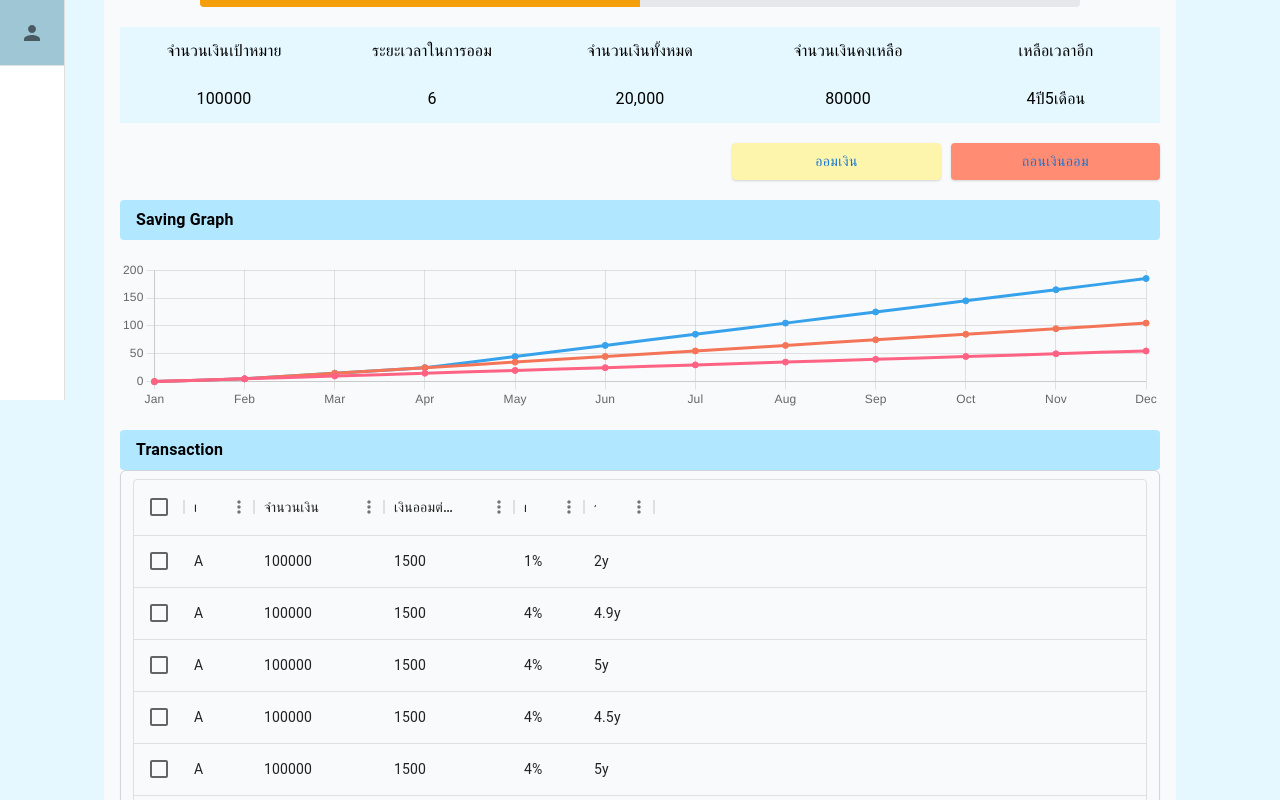
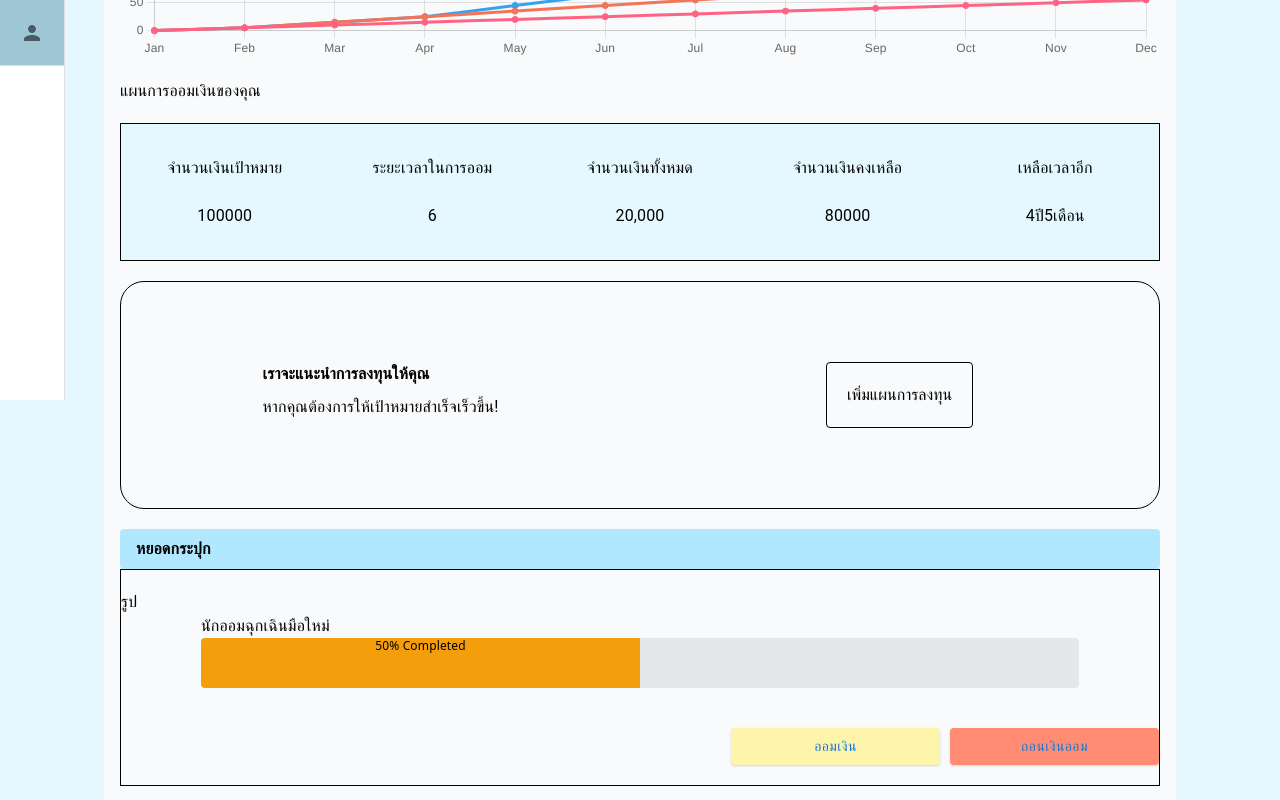
Before and after one commit to JuneKR/money-mate, a Next.js app in the folder frontend/: page /EmergencyPages/emergencyDashboard in a window 1280 px wide. Shown: the part 400-1200 px from the top of the page. Built offline with nearby package versions, Linux system fonts and the light colour scheme.

Commit message:
edited layout

```diff
--- a/frontend/src/components/savingSelectionPageButtons.tsx
+++ b/frontend/src/components/savingSelectionPageButtons.tsx
@@ -11,8 +11,8 @@ const SavingSelectionPage: React.FC<SavingSelectionPageProps> = ({ title}) => {
      router.push('/EmergencyPages/emergencyHomepage')
    }
     return (
-        <div style={{ width: "100%"}}>
-            <div className="p-4 dark:border-gray-700 mt-14">
+        <div className='w-full h-full'>
+            <div className="px-4 dark:border-gray-700 mt-14">
             <div className="grid grid-cols-1 md:grid-cols-3 lg-grid-cols-3 gap-3 mb-3">
                   <div className=" border-2 border-gray-500 rounded-sm flex items-center justify-center h-24 rounded bg-gray-50 dark:bg-gray-800">
                     <button onClick = {handleEmergencyHomepage} className="text-2xl text-black dark:text-gray-500">Emergency</button>
--- a/frontend/src/pages/EmergencyPages/emergencyDashboard.tsx
+++ b/frontend/src/pages/EmergencyPages/emergencyDashboard.tsx
@@ -27,7 +27,7 @@ const EmergencyDashboard = () => {
                     ออมเงินเผื่อฉุกเฉิน
                </p>
             </div>
-            <div style={{ padding: "0 1rem" }} className="w-full h-full text-black py-4 rounded bg-gray-50 dark:bg-gray-800">
+            <div style={{ padding: "0 1rem" }} className="w-full h-full text-black py-5 rounded bg-gray-50 dark:bg-gray-800">
                <div className='grid grid-cols-2 gap-3 py-3'>
                     <div className='py-2 border border-gray-500 rounded'>
                         <ModleButtonForm1 title={''}/>
@@ -43,19 +43,19 @@ const EmergencyDashboard = () => {
                </div>
                <div style={{display: "flex", alignItems: "center",backgroundColor: '#B2E8FF'}} className=" py-2 rounded bg-gray-50 dark:bg-gray-800">
                     <p style={{ padding: "0 1rem"  }}className="font-bold text-black dark:text-gray-500 ">
-                        หยอดกระปุก
+                            Saving Graph
                     </p>
                 </div>
-                <div className='py-5' style={{ width: "100%", height: "100%"}}>
+                <div className='py-5'>
+                    <SavingGraph title={'saving chart'}/>
+                </div>
                 <div>
-                        รูป
+                    <p className=" text-black dark:text-gray-500 ">
+                                แผนการออมเงินของคุณ
+                    </p>
                 </div>
-                    <div className='px-20 w-full h-full'>
-                        <h1>นักออมฉุกเฉินมือใหม่</h1>
-                        <Progress1 title={'my bar'} />
-                    </div>
-                </div>
-                <div style={{backgroundColor: '#E5F8FF'}} className='grid grid-cols-1 md:grid-cols-2 lg:grid-cols-5'>
+                <div className='py-5'>
+                    <div style={{backgroundColor: '#E5F8FF'}} className='border border-black py-5 grid grid-cols-1 md:grid-cols-2 lg:grid-cols-5'>
                         <div>
                             <div className='flex items-center justify-center py-3'>
                                 <h1>จำนวนเงินเป้าหมาย</h1>
@@ -97,28 +97,59 @@ const EmergencyDashboard = () => {
                             </div>
                         </div>
                     </div>
+                </div>
+                <div>
+                    <div className='border border-black grid grid-cols-2 rounded-3xl'>
+                        <div className='flex justify-center item-center py-20 grid grid-rows-2'>
+                            <div>
+                                <p className='font-bold'>เราจะแนะนำการลงทุนให้คุณ</p>
+                            </div>
+                            <div>
+                                <p>หากคุณต้องการให้เป้าหมายสำเร็จเร็วขึ้น!</p>
+                            </div>
+                        </div>
+                        <div className='flex justify-center item-center py-20'>
+                            <button className='py-5 px-5 rounded border border-black'>
+                                เพิ่มแผนการลงทุน
+                            </button>
+                        </div>
+                    </div>
+                </div>
+                <div className='py-5'>
+                    <div style={{display: "flex", alignItems: "center",backgroundColor: '#B2E8FF'}} className=" py-2 rounded bg-gray-50 dark:bg-gray-800">
+                            <p style={{ padding: "0 1rem"  }}className="font-bold text-black dark:text-gray-500 ">
+                                    หยอดกระปุก
+                            </p>
+                    </div>
+                    <div className='border border-black'>
+                        <div className='py-5' style={{ width: "100%", height: "100%"}}>
+                            <div>
+                                รูป
+                            </div>
+                            <div className='px-20 w-full h-full'>
+                                <h1>นักออมฉุกเฉินมือใหม่</h1>
+                                <Progress1 title={'my bar'} />
+                            </div>
+                        </div>
                         <div >
                             <div className="flex justify-end py-5">
                                     <ModleButtonAdd title={'my modle1'}/>
                                     <ModleButtonWithDraw title={'my modle2'}/>
                             </div>
                         </div>
-                    <div style={{display: "flex", alignItems: "center",backgroundColor: '#B2E8FF'}} className=" py-2 rounded bg-gray-50 dark:bg-gray-800">
-                        <p style={{ padding: "0 1rem"  }}className="font-bold text-black dark:text-gray-500 ">
-                                Saving Graph
-                        </p>
                     </div>
-                    <div className='py-5'>
-                        <SavingGraph title={'saving chart'}/>
                 </div>
                 <div style={{display: "flex", alignItems: "center",backgroundColor: '#B2E8FF'}} className=" py-2 rounded bg-gray-50 dark:bg-gray-800">
                         <p style={{ padding: "0 1rem"  }}className="font-bold text-black dark:text-gray-500 ">
                                 Transaction
                         </p>
                 </div>
+                <div className='border border-black'>
+
                     <div  className="block w-full px-3 py-2 text-sm placeholder-gray-500 border border-gray-300 rounded-md shadow-sm">
                         <div>
                         <EmergencyPlanDataTable title={"my table1"}/>
+                        </div>
                     </div>
                 </div>
             </div>
```
Also changed, not shown: frontend/src/pages/savingSelectionPage.tsx (+4 -4 lines). Lines whose indentation alone changed are shown as unchanged.
